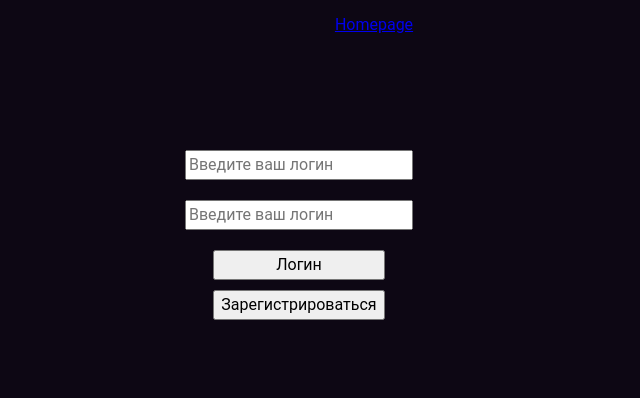
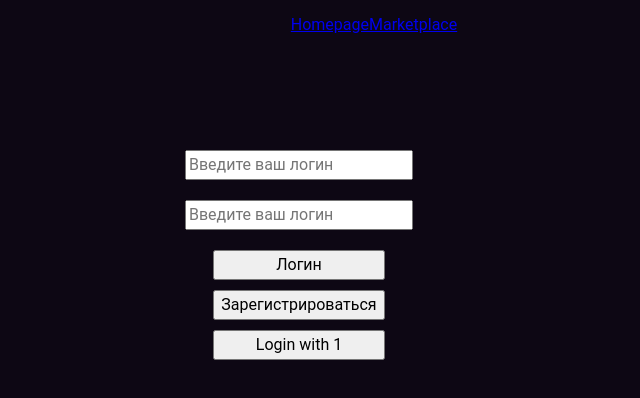
Before and after one commit to MISIS-Monke-Club/monke-club, a React (Vite) app in the folder frontend/: page /login in a window 1280 px wide. Shown: the top 398 px of the page, without its empty margins (341-981 px from the left). Built offline with nearby package versions, Linux system fonts and the light colour scheme; no server answers; a web font is replaced by a local one.

Commit message:
test commit

```diff
--- a/frontend/src/app/layout/header/header.tsx
+++ b/frontend/src/app/layout/header/header.tsx
@@ -14,6 +14,7 @@ export function Header() {
             />
             <nav>
                 <Link to='/'>Homepage</Link>
+                <Link to='marketplace'>Marketplace</Link>
             </nav>
             <div className={classes.actions}></div>
         </header>
--- a/frontend/src/app/router/router.tsx
+++ b/frontend/src/app/router/router.tsx
@@ -1,4 +1,4 @@
-import { createBrowserRouter } from "react-router-dom"
+import { createBrowserRouter, Link, Outlet } from "react-router-dom"
 import { Layout } from "../layout"
 import { AuthProvider } from "../providers/auth-provider"
 import { LoginPage } from "@pages/login"
@@ -29,7 +29,11 @@ export const router = createBrowserRouter(
                         {
                             path: "marketplace",
                             element: (
-                                <div>welcome to the marketplace service!</div>
+                                <div>
+                                    <Link to='mentors'>Mentors</Link>welcome to
+                                    the marketplace service!
+                                    <Outlet />
+                                </div>
                             ),
                             errorElement: (
                                 <div>
--- a/frontend/src/pages/login/login.tsx
+++ b/frontend/src/pages/login/login.tsx
@@ -1,10 +1,12 @@
 import { FormEvent, useCallback } from "react"
 import { z } from "zod"
 import { toast } from "sonner"
+import { useDispatch } from "react-redux"
 import classes from "./login.module.scss"
 import { useLogin } from "@features/auth"
 import { Button } from "@shared/ui/button/ui"
 import { Input } from "@shared/ui/input"
+import { setUserId } from "@entities/session"
 
 const loginPageParamsSchema = z.object({
     login: z.string().min(1),
@@ -13,6 +15,7 @@ const loginPageParamsSchema = z.object({
 
 export function LoginPage() {
     const { isMutationPending, login } = useLogin()
+    const dispatch = useDispatch()
 
     const handleSubmit = useCallback(
         (e: FormEvent<HTMLFormElement>) => {
@@ -48,6 +51,13 @@ export function LoginPage() {
                 <Button type='submit' disabled={isMutationPending}>
                     Зарегистрироваться
                 </Button>
+                <Button
+                    onClick={() => {
+                        dispatch(setUserId({ userId: "slug-1" }))
+                    }}
+                >
+                    Login with 1
+                </Button>
             </div>
         </form>
     )
```
